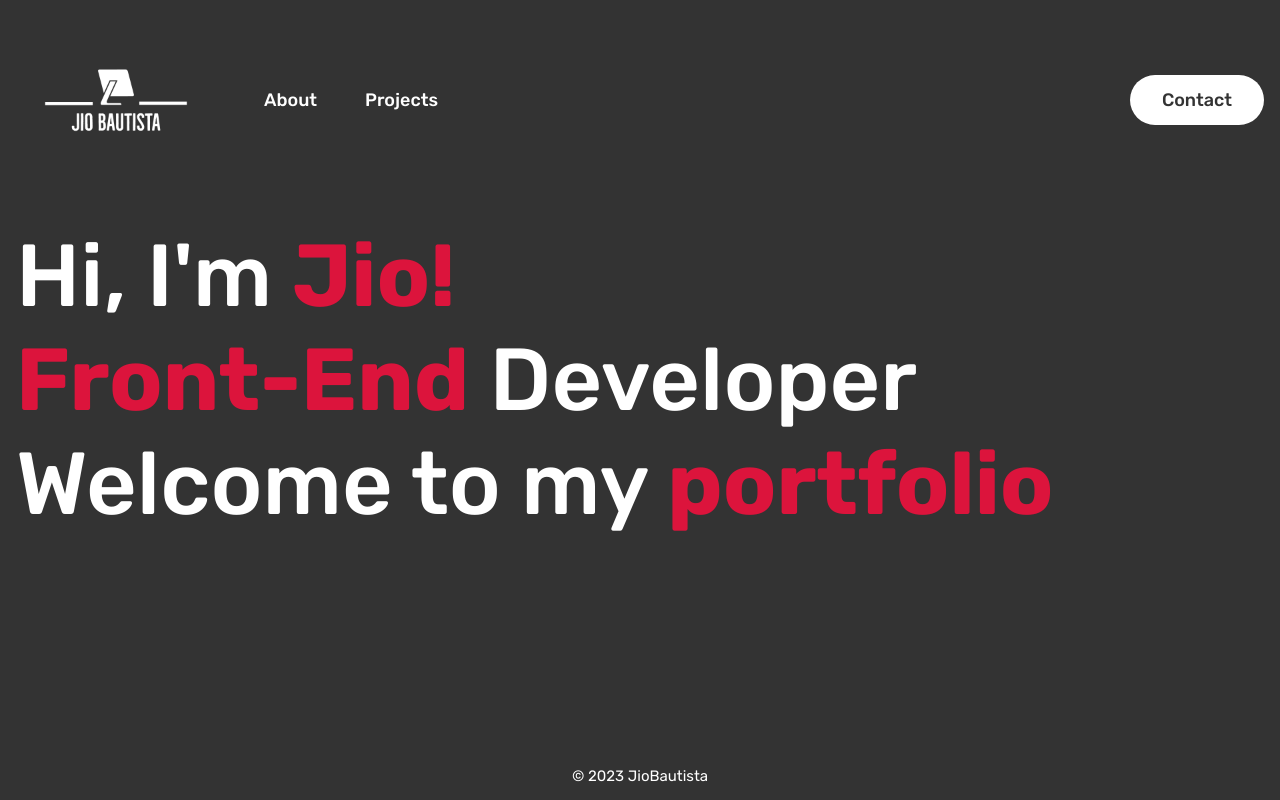
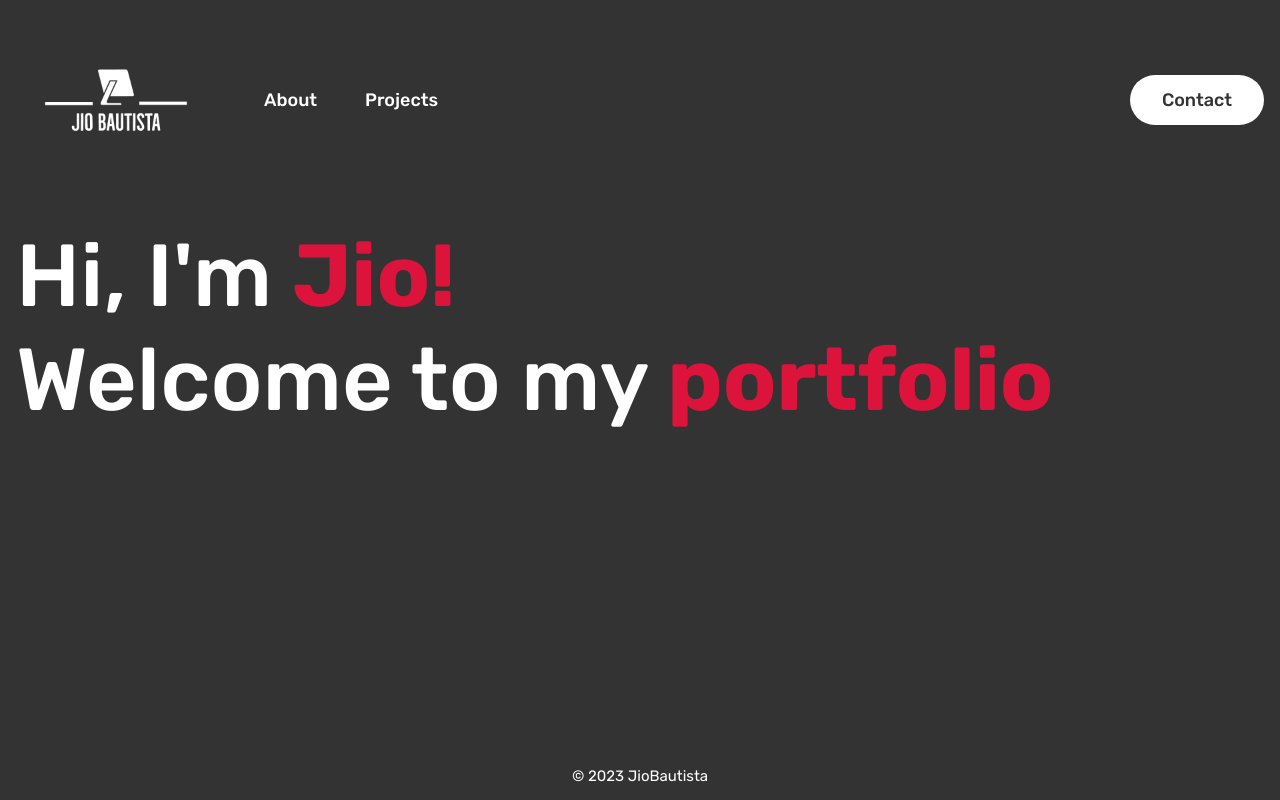
Before and after one commit to JioBautista/portfolio-main, a React (Vite) app in the folder app/: page / in a window 1280 px wide. Built offline with nearby package versions, Linux system fonts and the light colour scheme.

Commit message:
Update Home.jsx

```diff
--- a/app/src/pages/Home.jsx
+++ b/app/src/pages/Home.jsx
@@ -10,9 +10,6 @@ function Home() {
       </h1>
 
       <h1 className={`animate__animated animate__fadeIn`}>
-        <span>Front-End</span> Developer
-      </h1>
-      <h1 className={`animate__animated animate__fadeIn`}>
         Welcome to my <span>portfolio</span>
       </h1>
     </div>
```
